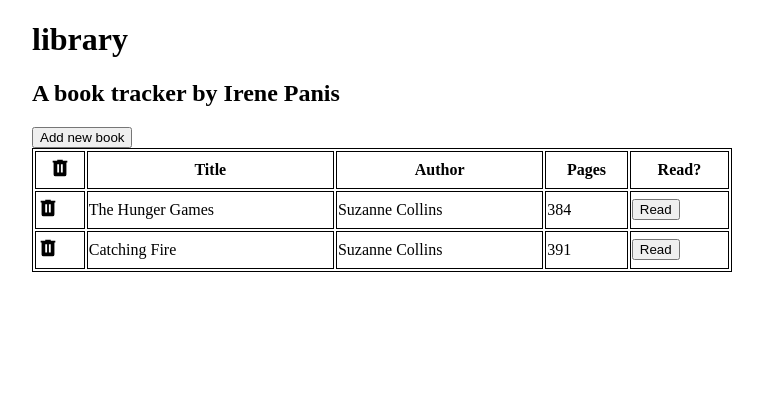
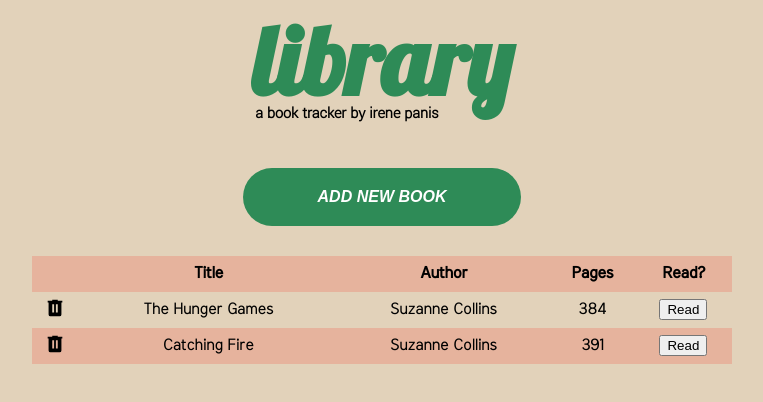
Before and after one commit to irene-panis/library, a plain HTML site: page index.html in a window 1280 px wide. Shown: the whole page, without its empty margins (258-1021 px from the left). Drawn offline with Linux system fonts and the light colour scheme.

Commit message:
Style header and table

```diff
--- a/style.css
+++ b/style.css
@@ -1,6 +1,23 @@
 html, body {
   margin: 0;
   padding: 0;
+  font-family: Meera;
+  background-color: #e2d2ba;
+}
+
+@font-face {
+  font-family: Lobster;
+  src: url("fonts/Lobster.ttf");
+}
+
+@font-face {
+  font-family: Yantra;
+  src: url("fonts/Yantramanav.ttf");
+}
+
+@font-face {
+  font-family: Meera;
+  src: url("fonts/MeeraInimai.ttf");
 }
 
 .container {
@@ -9,13 +26,77 @@ html, body {
   align-items: center;
 }
 
-table, th, td {
-  border: 1px solid black;
+.header {
+  display: flex;
+  flex-direction: column;
+  justify-content: center;
+  align-items: center;
+}
+
+h1 {
+  font-family: Lobster;
+  font-size: 6em;
+  margin: 0;
+  color: seagreen;
+}
+
+h2 {
+  font-family: Yantra;
+  font-size: 1em;
+  text-transform: lowercase;
+  position: relative;
+  bottom: 30px;
+  right: 35px;
+}
+
+.add-new {
+  display: flex;
+  flex-direction: column;
+  align-items: center;
+  margin-bottom: 30px;
+}
+
+form {
+  border: 5px solid seagreen;
+  background-color: rgb(237, 106, 90, 0.3);
+  border-radius: 20px;
+  padding: 20px 30px;
+  text-transform: lowercase;
+  font-style: italic;
+}
+
+#open-form {
+  appearance: none;
+  padding: 20px 75px;
+  text-transform: uppercase;
+  font-style: italic;
+  font-size: 1em;
+  background: seagreen;
+  color: white;
+  font-weight: bolder;
+  border: none;
+  border-radius: 40px;
+  transition: 0.4s;
+}
+
+#open-form:hover {
+  background: rgb(28, 83, 52);
+}
+
+#open-form:active {
+  background: rgb(18, 54, 34);
+  scale: 0.9;
+}
+
+table {
+  border-left: none;
+  border-collapse: collapse;
 }
 
 th, td {
   padding-top: 5px;
   padding-bottom: 5px;
+  text-align: center;
 }
 
 form {
@@ -30,3 +111,29 @@ form {
 #error-msg {
   color: red;
 }
+
+tr:nth-child(2n+1) {
+  background-color: rgb(237, 106, 90, 0.3);
+}
+
+td:nth-child(1) {
+  background-color: none;
+  border: none;
+}
+
+th:nth-child(1) {
+  background: none;
+  border: none;
+}
+
+#invisible {
+  opacity: 0;
+}
+
+.delete {
+  transition: 0.3s;
+}
+
+.delete:hover {
+  filter: invert(50%) sepia(2%) saturate(7%) hue-rotate(352deg) brightness(99%) contrast(91%);
+}
```
